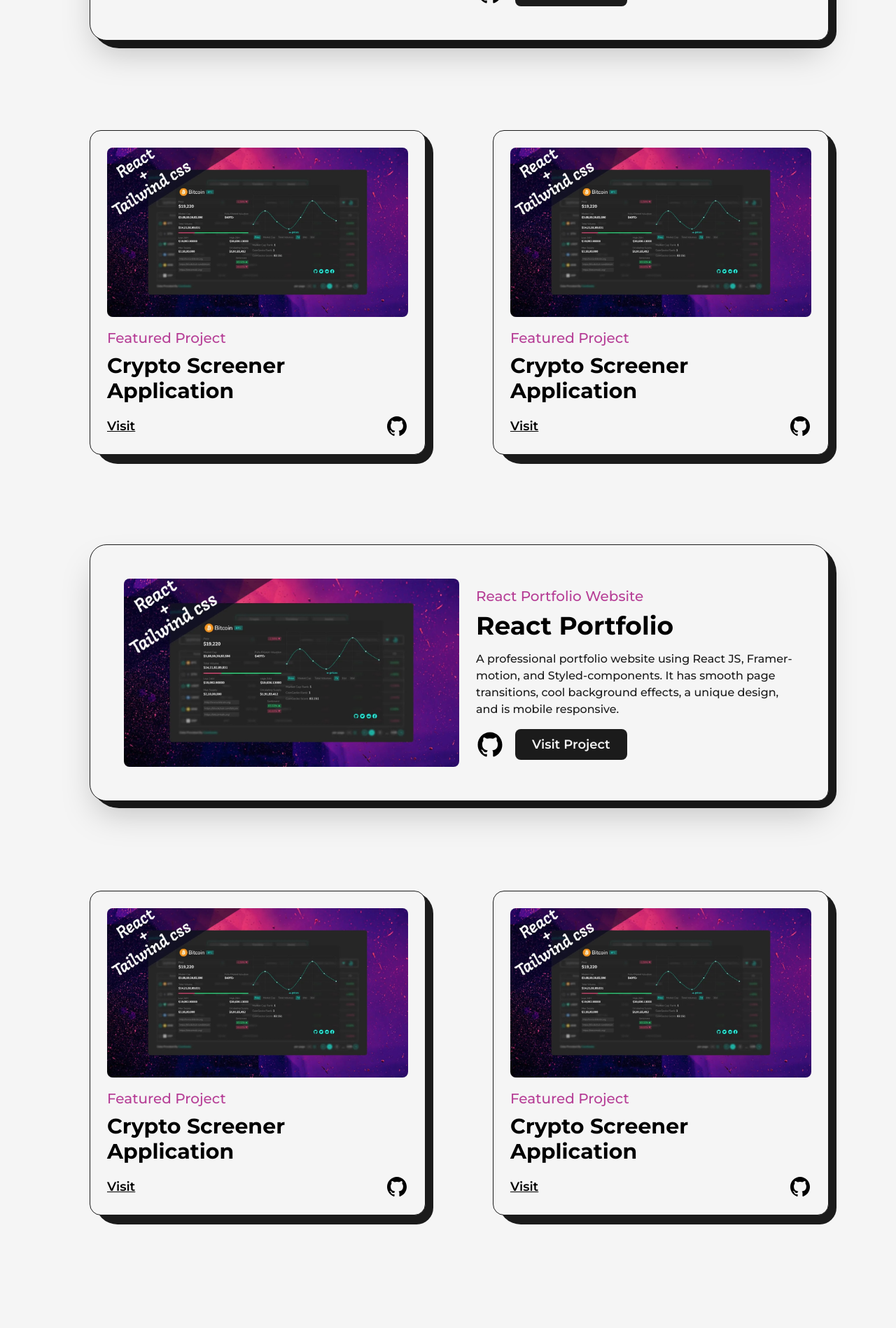
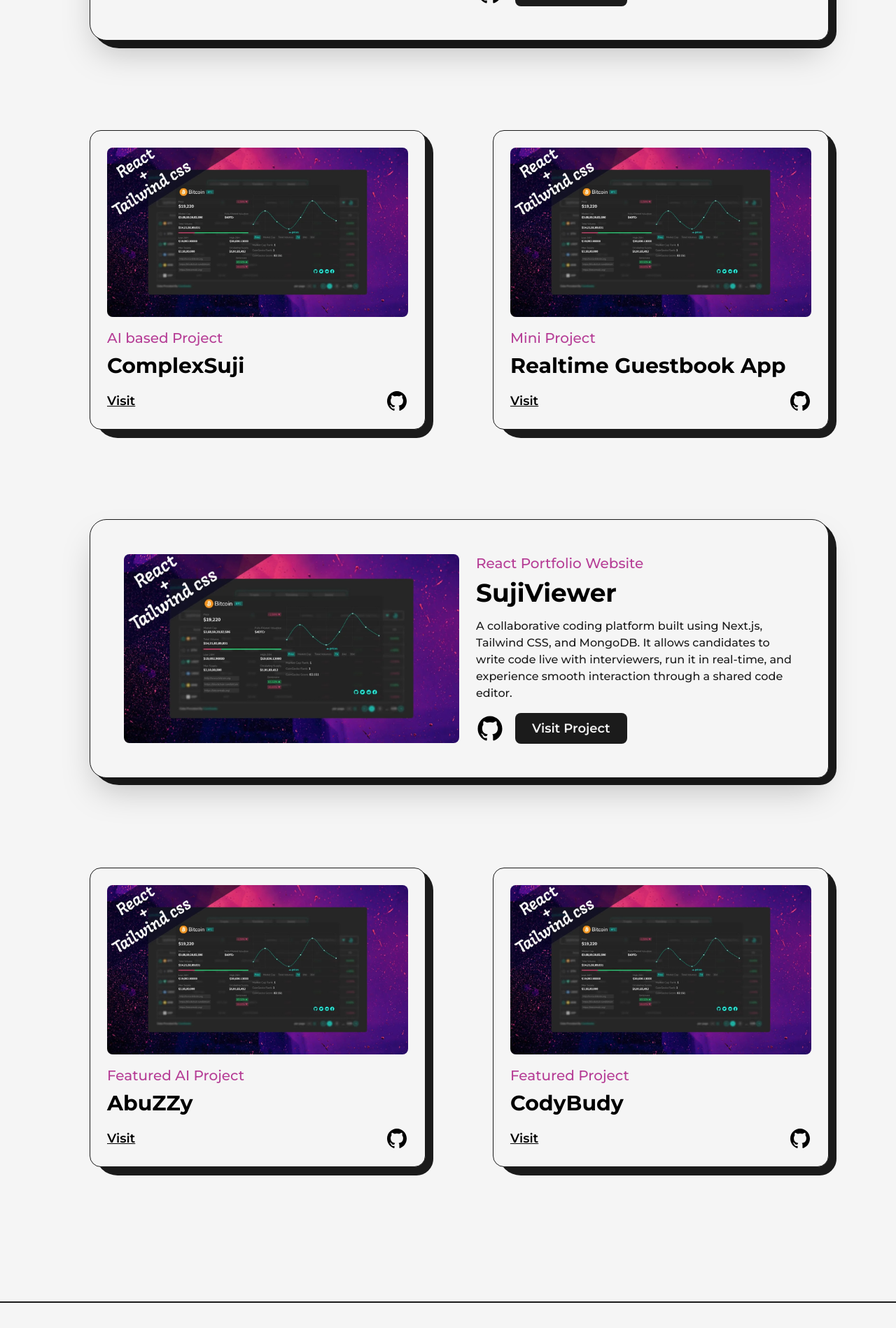
Before and after one commit to sujalkalra/sujalnextweb, a Next.js app: page /projects in a window 1280 px wide. Shown: the part 880-2778 px from the top of the page at 70% size. Built offline with nearby package versions, Linux system fonts and the light colour scheme.

Commit message:
Update projects.js

```diff
--- a/src/pages/projects.js
+++ b/src/pages/projects.js
@@ -85,67 +85,85 @@ const Project = ({title,type,img,link,github}) => {
         </Head>
         < TransitionEffect />
         <main className='w-full mb-16 flex flex-col items-center justify-center dark:text-light'>
-            <Layout className='pt-16'>
-                <AnimatedText text="Imagination Trumps Knowledge!" className='mb-16
-                lg:text-7xl sm:mb-8 sm:!text-6xl xs:!text-4xl
-                 ' />
+            <Layout className="pt-16">
+  <AnimatedText
+    text="Imagination Trumps Knowledge!"
+    className="mb-16 lg:text-7xl sm:mb-8 sm:!text-6xl xs:!text-4xl"
+  />
 
   <div className="grid grid-cols-12 gap-24 gap-y-32 xl:gap-x-16 lg:gap-x-8 md:gap-y-24 sm:gap-x-0">
+    {/* Crypto Screener */}
     <div className="col-span-12">
       <FeaturedProject
         title="Crypto Screener Application"
         img={project1}
-            summary="A feature-rich Crypto Screener App using React, Tailwind CSS, Context API, React Router, and Recharts. It shows detail regarding almost all the cryptocurrencies, and you can easily convert the price into your local currency."
+        summary="A feature-rich Crypto Screener App using React, Tailwind CSS, Context API, React Router, and Recharts. It shows details regarding almost all cryptocurrencies, and you can easily convert prices into your local currency."
         link=""
         github=""
         type="Featured Project"
       />
     </div>
-    <div className="col-span-6 sm:col-span-12"><Project
-            title="Crypto Screener Application"
+
+    {/* Complexity calc */}
+    <div className="col-span-6 sm:col-span-12">
+      <Project
+        title="ComplexSuji"
         img={project1}
-            summary="A feature-rich Crypto Screener App using React, Tailwind CSS, Context API, React Router, and Recharts. It shows detail regarding almost all the cryptocurrencies, and you can easily convert the price into your local currency."
-            link=""
-            github=""
-            type="Featured Project"
-        /></div>
-    <div className="col-span-6 sm:col-span-12"><Project
-            title="Crypto Screener Application"
+        summary="ComplexSuji is an AI-powered web platform that instantly analyzes code to determine time and space complexity. Designed with Next.js, TailwindCSS, and Firebase, it supports multiple languages like JavaScript, Python, and Java. Users get real-time performance insights, Big-O notation, and intelligent suggestions to optimize their code — ideal for developers, learners, and interview prep."
+        link="https://complexsuji.vercel.app/"
+        github="https://github.com/sujalkalra"
+        type="AI based Project"
+      />
+    </div>
+    {/* guestbook */}
+    <div className="col-span-6 sm:col-span-12">
+      <Project
+        title="Realtime Guestbook App"
         img={project1}
-            summary="A feature-rich Crypto Screener App using React, Tailwind CSS, Context API, React Router, and Recharts. It shows detail regarding almost all the cryptocurrencies, and you can easily convert the price into your local currency."
-            link=""
-            github=""
-            type="Featured Project"
-        /></div>
+        summary="Created a guestbook with FastHTML and Supabase allowing real-time messages and live feedback. Backend optimized for instant updates."
+        link="https://your-live-link.com"
+        github="https://github.com/sujalkalra"
+        type="Mini Project"
+      />
+    </div>
+
+    {/* interview wali */}
     <div className="col-span-12">
       <FeaturedProject
-
-            title="React Portfolio"
+        title="SujiViewer"
         img={project1}
-            summary="A professional portfolio website using React JS, Framer-motion, and Styled-components. It has smooth page transitions, cool background effects, a unique design, and is mobile responsive."
+        summary="A collaborative coding platform built using Next.js, Tailwind CSS, and MongoDB. It allows candidates to write code live with interviewers, run it in real-time, and experience smooth interaction through a shared code editor."
         link=""
         github=""
         type="React Portfolio Website"
       />
     </div>
-    <div className="col-span-6 sm:col-span-12"><Project
-            title="Crypto Screener Application"
+
+    {/* Abusuji */}
+    <div className="col-span-6 sm:col-span-12">
+      <Project
+    	title="AbuZZy"
     	img={project1}
-            summary="A feature-rich Crypto Screener App using React, Tailwind CSS, Context API, React Router, and Recharts. It shows detail regarding almost all the cryptocurrencies, and you can easily convert the price into your local currency."
+    	summary="ComplexSuji is an AI-powered web platform that instantly analyzes code to determine time and space complexity. Designed with Next.js, TailwindCSS, and Firebase, it supports multiple languages like JavaScript, Python, and Java. Users get real-time performance insights, Big-O notation, and intelligent suggestions to optimize their code — ideal for developers, learners, and interview prep."
+    	link="https://complexsuji.vercel.app/"
+    	github="https://github.com/sujalkalra"
+    	type="Featured AI Project"
+	/>
+    </div>
+	{/* CodyBudy */}
+    <div className="col-span-6 sm:col-span-12">
+      <Project
+        title="CodyBudy"
+        img={project1}
+        summary="A simple social web app built using Python Flask, HTML, CSS, and SQLite. It allows users to stay connected with their friends, manage profiles, and share thoughts through clean and easy-to-use interfaces."
         link=""
         github=""
         type="Featured Project"
-        /></div>
-    <div className="col-span-6 sm:col-span-12"><Project
-            title="Crypto Screener Application"
-            img={project1}
-            summary="A feature-rich Crypto Screener App using React, Tailwind CSS, Context API, React Router, and Recharts. It shows detail regarding almost all the cryptocurrencies, and you can easily convert the price into your local currency."
-            link=""
-            github=""
-            type="Featured Project"
-        /></div>
+      />
+    </div>
   </div>
 </Layout>
+
         </main>
         </>
 	);
```
Lines whose indentation alone changed are shown as unchanged.
